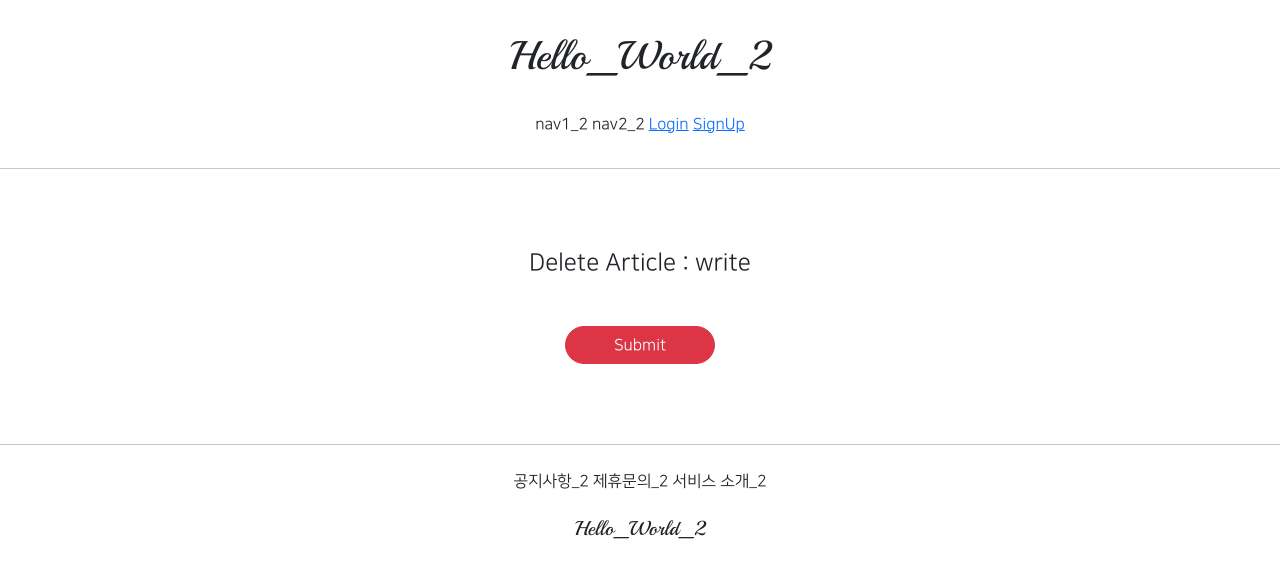
After one commit to bupark82/git_class_2, a Django app: page /articles/delete/1 in a window 1280 px wide. The commit adds this page. Shown: the top 578 px of the page. Run offline with Django 3.2, Linux system fonts and the light colour scheme; data comes from the database, SQL or seed files in the repository; parts of the project's set-up code (start-up, migrations or seed data) failed here and were passed over; some libraries are stand-ins or nearby versions.

Commit message:
08/04 git class commit 2

```diff
--- /dev/null
+++ b/articleapp/templates/articleapp/delete.html
@@ -0,0 +1,24 @@
+{% extends 'base.html' %}
+
+
+{% block content %}
+
+
+    <div class="text-center mw-500 m-auto">
+        <div class="m-5">
+            <h4>Delete Article : {{ target_article.title }}</h4>
+        </div>
+        <div>
+            <form action="{% url 'articleapp:delete' pk=target_article.pk %}"
+                  method="post" >
+                {% csrf_token %}
+
+                <div class="m-5">
+                    <input type="submit"
+                       class="btn btn-danger rounded-pill px-5">
+                </div>
+            </form>
+        </div>
+    </div>
+
+{% endblock %}
--- a/articleapp/templates/articleapp/detail.html
+++ b/articleapp/templates/articleapp/detail.html
@@ -18,6 +18,11 @@
                    class="btn btn-success rounded-pill px-5">
                     Update
                 </a>
+
+                <a href = "{% url 'articleapp:delete' pk=target_article.pk %}"
+                   class="btn btn-success rounded-pill px-5">
+                    Delete
+                </a>
             </div>
         </div>
     </div>
--- a/articleapp/urls.py
+++ b/articleapp/urls.py
@@ -1,7 +1,7 @@
 from django.urls import path
 from django.views.generic import TemplateView
 
-from articleapp.views import ArticleCreateView, ArticleDetailView, ArticleUpdateView
+from articleapp.views import ArticleCreateView, ArticleDetailView, ArticleUpdateView, ArticleDeleteView
 
 app_name = 'articleapp'
 
@@ -11,4 +11,5 @@ urlpatterns = [
     path('create/', ArticleCreateView.as_view(), name='create'),
     path('detail/<int:pk>', ArticleDetailView.as_view(), name='detail'),
     path('update/<int:pk>', ArticleUpdateView.as_view(), name='update'),
+    path('delete/<int:pk>', ArticleDeleteView.as_view(), name='delete'),
 ]
--- a/articleapp/views.py
+++ b/articleapp/views.py
@@ -2,7 +2,7 @@ from django.shortcuts import render
 
 # Create your views here.
 from django.urls import reverse_lazy, reverse
-from django.views.generic import CreateView, DetailView, UpdateView
+from django.views.generic import CreateView, DetailView, UpdateView, DeleteView
 
 from articleapp.forms import ArticleCreationForm
 from articleapp.models import Article
@@ -34,3 +34,9 @@ class ArticleUpdateView(UpdateView):
 
     def get_success_url(self):
         return reverse('articleapp:detail', kwargs={'pk': self.object.pk})
+
+class ArticleDeleteView(DeleteView):
+    model = Article
+    context_object_name= 'target_article'
+    success_url = reverse_lazy('articleapp:list')
+    template_name = 'articleapp/delete.html'
```
